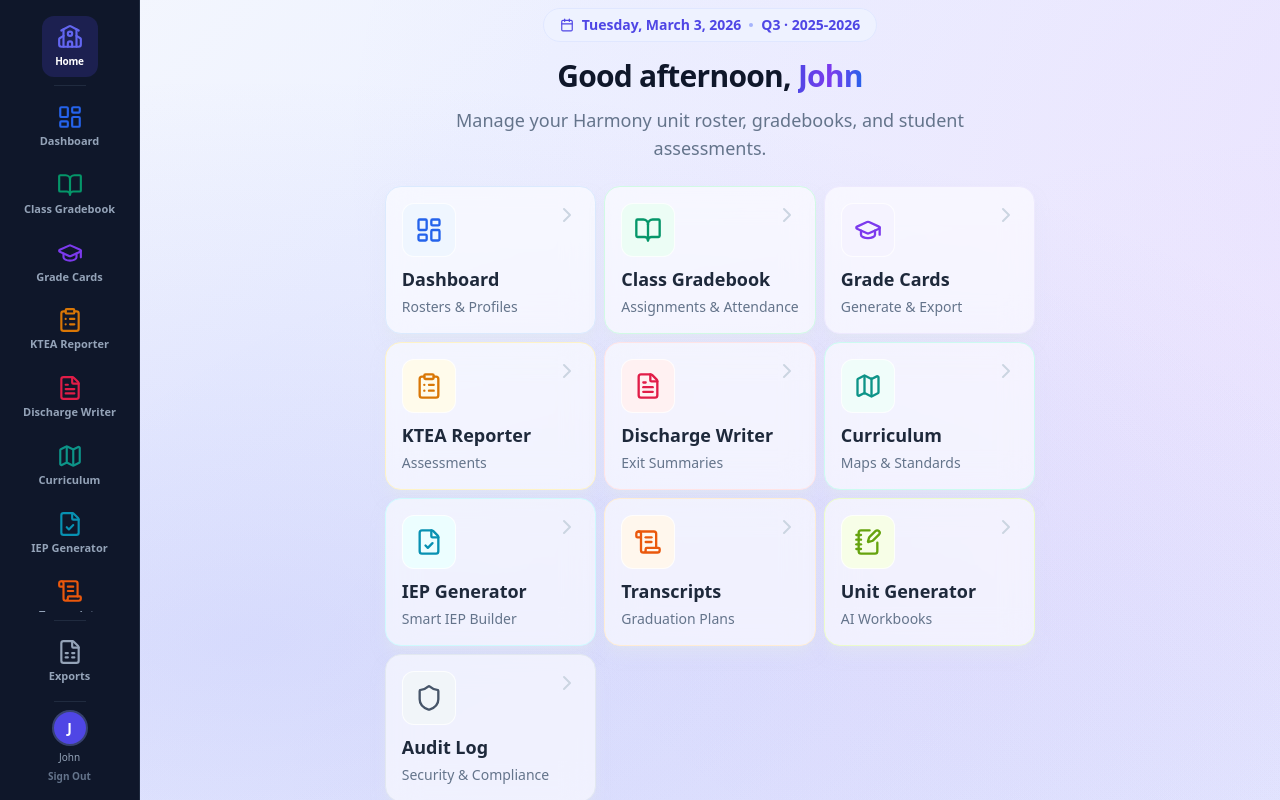
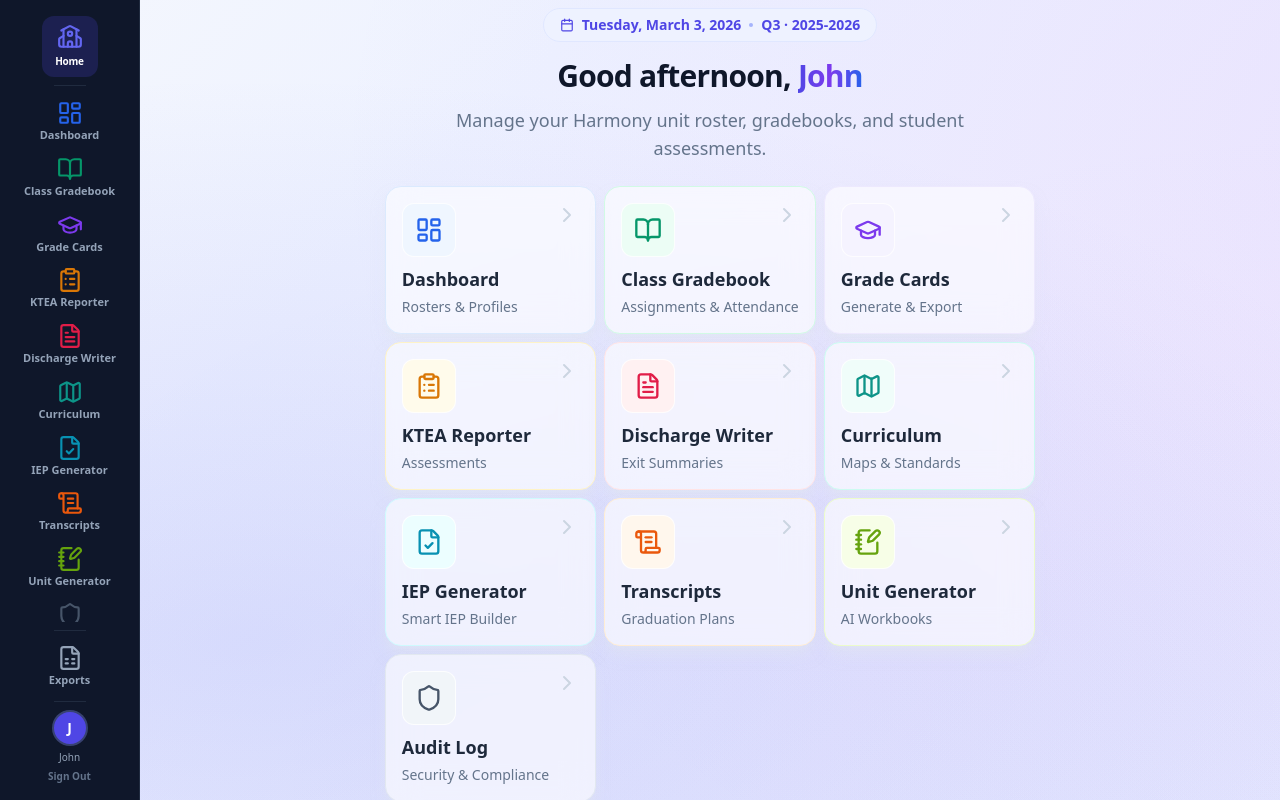
Before and after one commit to johngawin815/lakeland-grader, a React (Create React App) app: page / in a window 1280 px wide. Both pictures are taken after a click on the button "Sign in with Microsoft". Built offline with nearby package versions, Linux system fonts and the light colour scheme; no server answers; what @azure/cosmos would draw is missing.

Commit message:
Done. Changed the nav from overflow-y-auto with hidden scrollbar to overflow-hidden (no scrolling at all), reduced button gap from gap-1 to gap-0.5, and tightened button padding from py-2.5 to py-1.5 so all 10 modules fit within the viewport without any scrolling.

```diff
--- a/src/components/layout/HubShell.js
+++ b/src/components/layout/HubShell.js
@@ -189,7 +189,7 @@ const HubShell = () => {
         <div className="w-8 h-px bg-slate-700/50 my-2" />
 
         {/* Module nav buttons */}
-        <nav className="flex-1 flex flex-col items-center gap-1 overflow-y-auto [scrollbar-width:none] [&::-webkit-scrollbar]:hidden w-full px-2">
+        <nav className="flex-1 flex flex-col items-center gap-0.5 overflow-hidden w-full px-2">
           {visibleModules.map(m => (
             <SidebarButton
               key={m.id}
@@ -301,7 +301,7 @@ const SidebarButton = ({ label, icon: Icon, active, onClick, color }) => (
   <button
     onClick={onClick}
     title={label}
-    className={`w-full flex flex-col items-center gap-1 py-2.5 rounded-xl transition-all duration-200
+    className={`w-full flex flex-col items-center gap-0.5 py-1.5 rounded-xl transition-all duration-200
       ${active
         ? `${color?.bg || 'bg-indigo-600/20'} ring-1 ring-white/10 text-white`
         : 'text-slate-400 hover:bg-slate-800 hover:text-slate-200'
```
